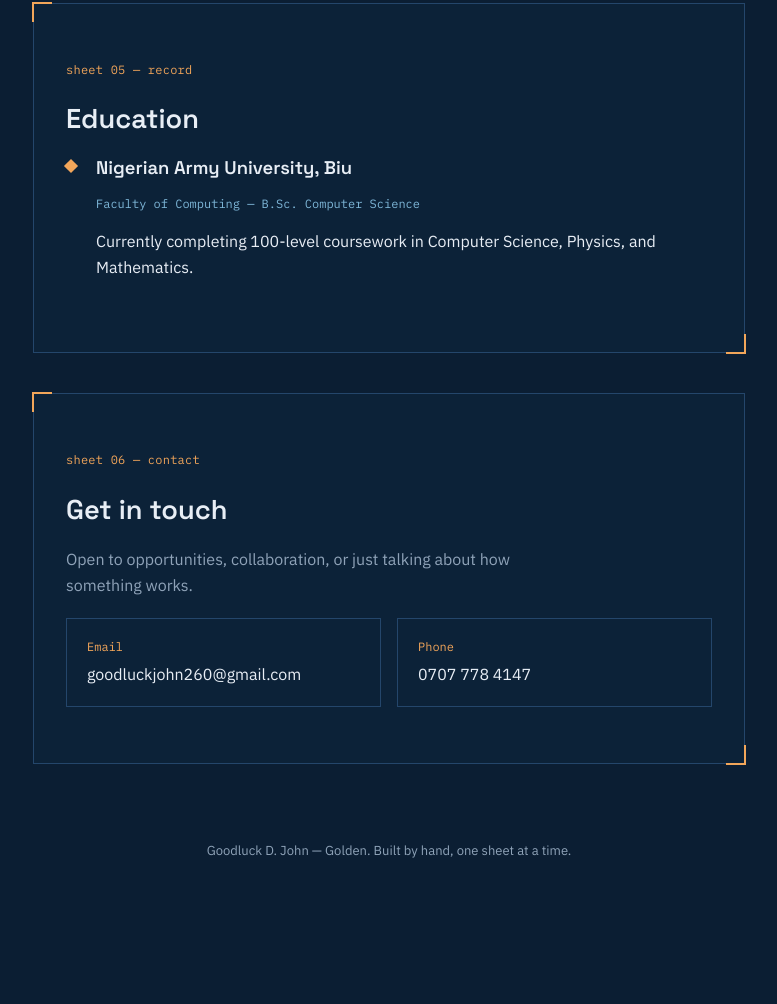
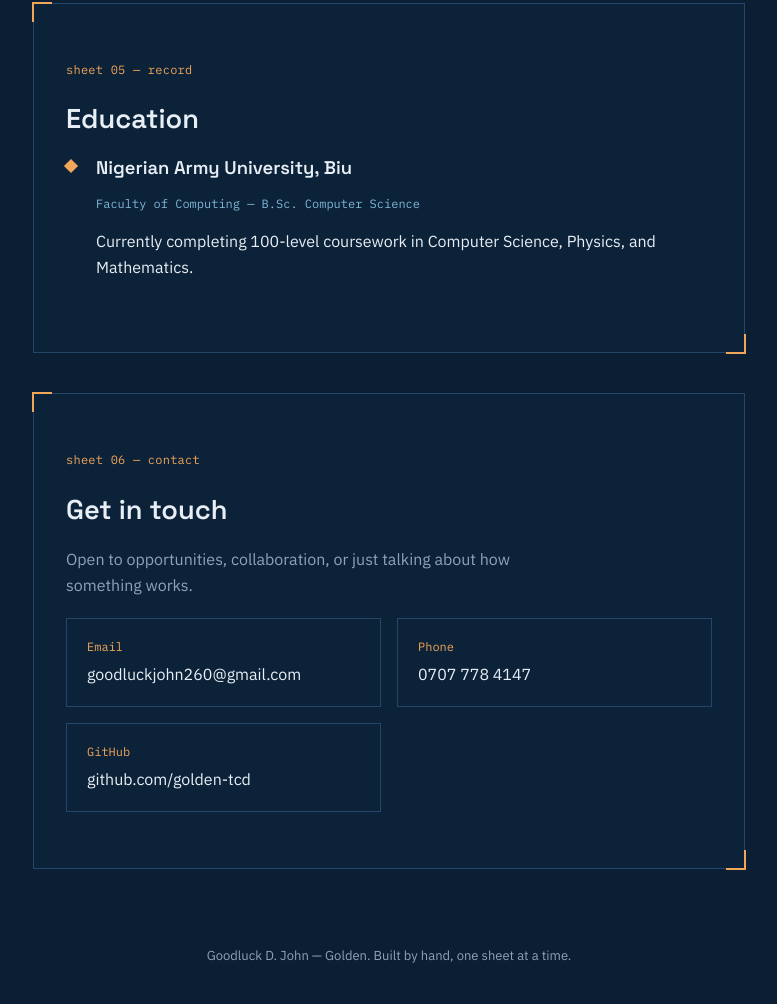
Before and after one commit to Golden-tcd/Golden---Portfolio-, a plain HTML site: page index.html in a window 1280 px wide. Shown: the part 2529-3533 px from the top of the page, without its empty margins (251-1028 px from the left). Before the commit the page ends 3428 px from the top, so only its background shows below. Drawn offline with Linux system fonts and the light colour scheme.

Commit message:
Add GitHub link to contact section

```diff
--- a/index.html
+++ b/index.html
@@ -158,6 +158,10 @@
         <span class="contact-label">Phone</span>
         <span class="contact-value">0707 778 4147</span>
       </a>
+      <a href="https://github.com/golden-tcd" class="contact-item" target="_blank" rel="noopener">
+        <span class="contact-label">GitHub</span>
+        <span class="contact-value">github.com/golden-tcd</span>
+      </a>
     </div>
   </section>
 
```
